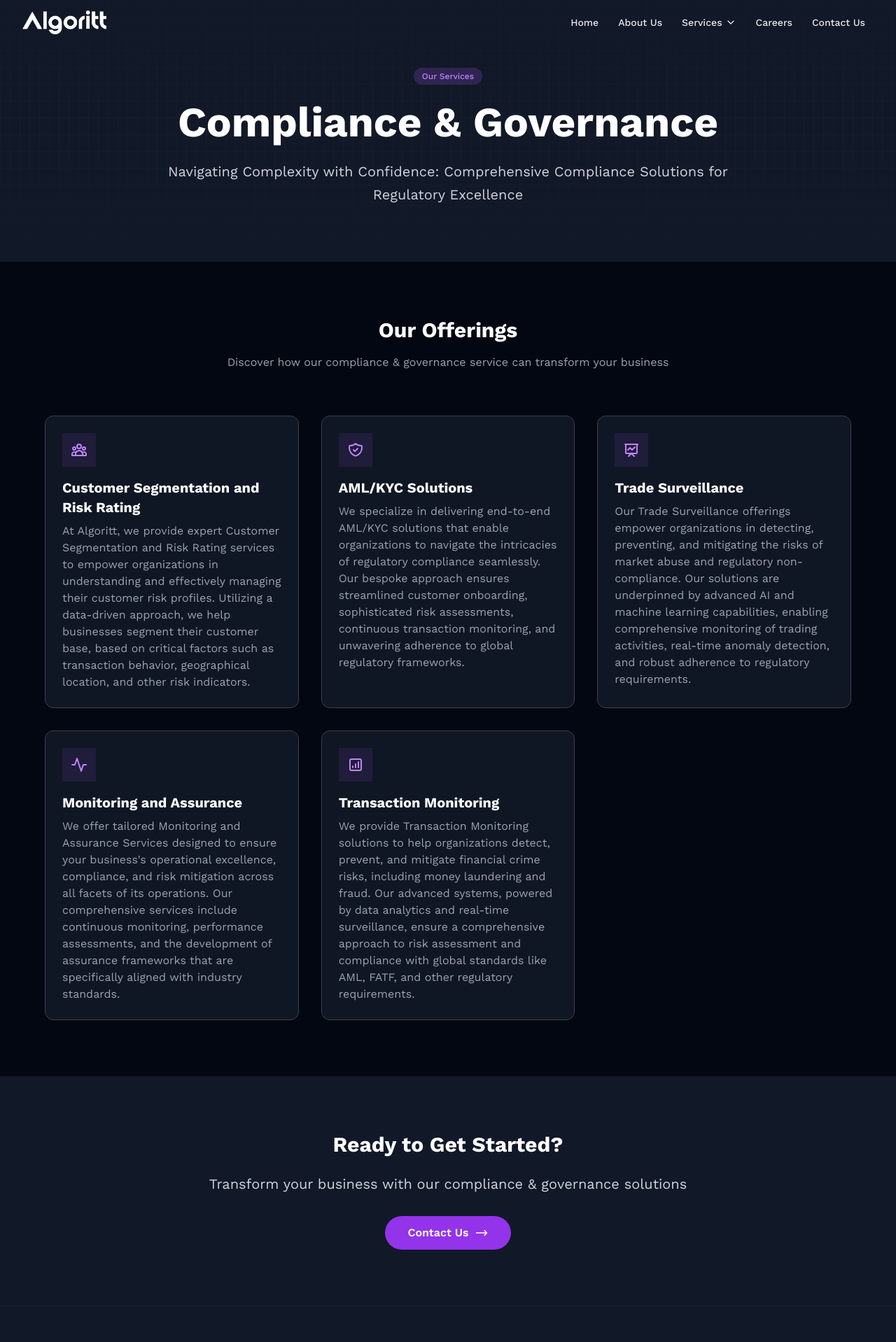
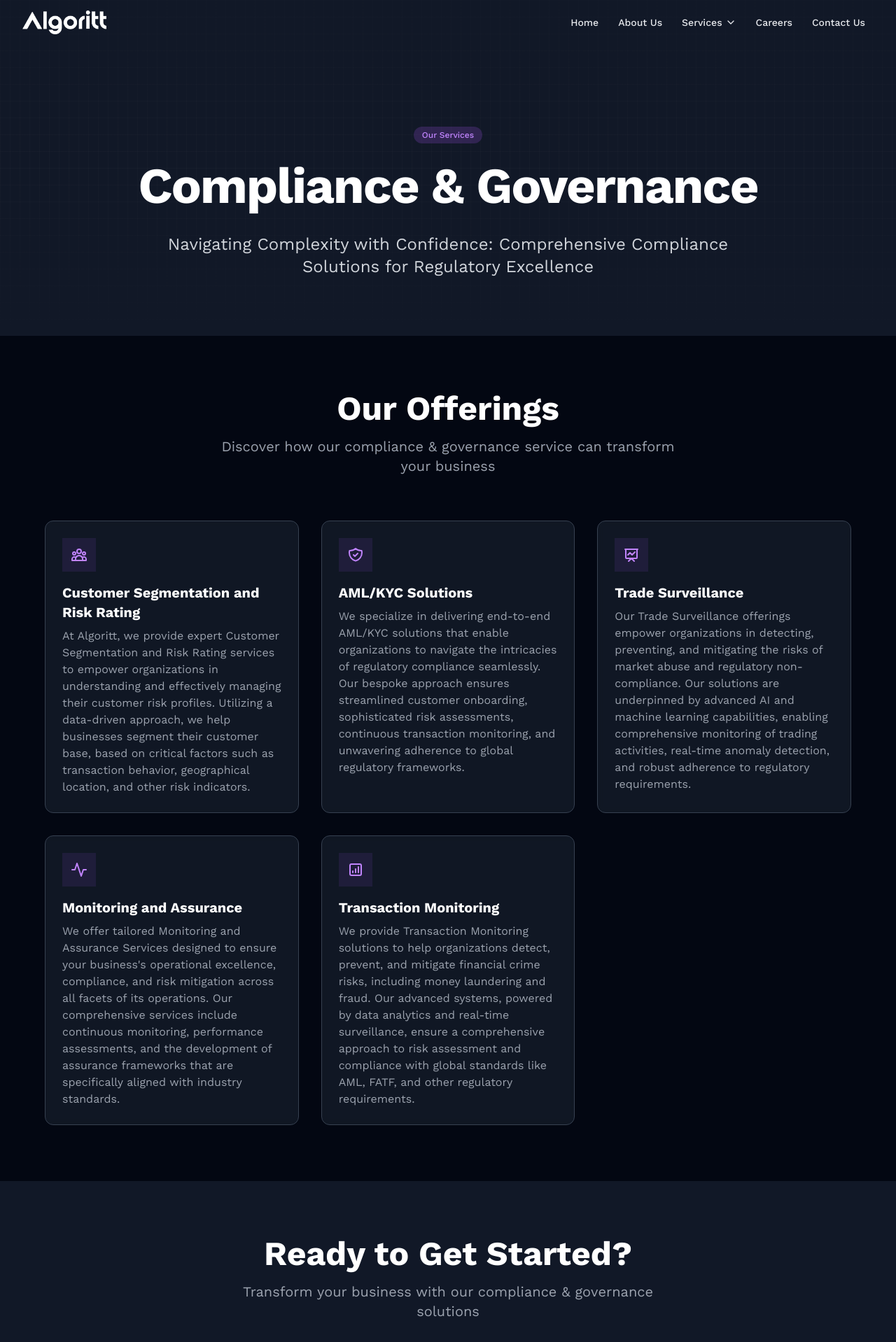
Before and after one commit to algoritt/algoritt-website, a Next.js app: page /services/compliance-governance in a window 1280 px wide. Shown: the top 1918 px of the page at 70% size. Built offline with nearby package versions, Linux system fonts and the light colour scheme.

Commit message:
refactor(hero): standardize hero sections across pages

```diff
--- a/app/careers/page.tsx
+++ b/app/careers/page.tsx
@@ -50,15 +50,21 @@ export default function CareersPage() {
   return (
     <main className="flex min-h-screen flex-col">
       {/* Hero Section with Pitch */}
-      <section className="relative w-full pt-24 md:pt-32 pb-20 bg-gray-900">
+      <section className="relative w-full min-h-[60vh] flex items-center justify-center pt-24 bg-gray-900">
         <div className="absolute inset-0 bg-[linear-gradient(to_right,#80808012_1px,transparent_1px),linear-gradient(to_bottom,#80808012_1px,transparent_1px)] bg-[size:14px_24px]" />
-        <div className="absolute inset-0 bg-gradient-to-b from-gray-900 via-transparent to-gray-900" />
+        <div className="absolute inset-0 bg-gradient-to-b from-gray-900/80 via-gray-900/40 to-gray-900" />
+
         <div className="container relative mx-auto px-4 sm:px-6 lg:px-8">
-          <div className="max-w-3xl">
-            <h1 className="text-5xl font-bold tracking-tight text-white sm:text-6xl mb-6">
-              Join Our Mission
+          <motion.div
+            initial={{ opacity: 0, y: 20 }}
+            animate={{ opacity: 1, y: 0 }}
+            transition={{ duration: 0.8 }}
+            className="max-w-4xl mx-auto text-center"
+          >
+            <h1 className="text-6xl md:text-7xl font-bold tracking-tight text-white mb-8">
+              Join Our <span className="text-purple-500">Mission</span>
             </h1>
-            <p className="text-xl text-gray-300 mb-8">
+            <p className="text-xl md:text-2xl text-gray-300 leading-relaxed mb-8">
               Together, we will navigate challenges, seize opportunities, and achieve milestones that propel both your career and our collective success. Join us in a journey of mutual growth and accomplishment
             </p>
             <Button variant="default" size="lg" className="bg-purple-600 hover:bg-purple-500">
@@ -66,7 +72,7 @@ export default function CareersPage() {
                 Explore Opportunities
               </Link>
             </Button>
-          </div>
+          </motion.div>
         </div>
       </section>
 
@@ -93,14 +99,24 @@ export default function CareersPage() {
       <section id="open-positions" className="py-20 bg-gray-50 dark:bg-gray-900 dark:text-white">
         <div className="container mx-auto px-4 sm:px-6 lg:px-8">
           <div className="max-w-7xl mx-auto">
+            <div className="text-center mb-8 md:mb-16">
               <motion.h2
                 initial={{ opacity: 0, y: 20 }}
                 whileInView={{ opacity: 1, y: 0 }}
                 transition={{ duration: 0.6 }}
-              className="text-4xl font-bold mb-12 text-center"
+                className="text-3xl md:text-4xl lg:text-5xl font-bold text-white mb-4"
               >
                 Open Positions
               </motion.h2>
+              <motion.p
+                initial={{ opacity: 0, y: 20 }}
+                whileInView={{ opacity: 1, y: 0 }}
+                transition={{ duration: 0.6, delay: 0.1 }}
+                className="text-gray-400 text-lg md:text-xl max-w-2xl mx-auto"
+              >
+                Join our team and be part of something extraordinary
+              </motion.p>
+            </div>
 
             {/* Department Filters */}
             <motion.div
--- a/app/contact/page.tsx
+++ b/app/contact/page.tsx
@@ -21,7 +21,7 @@ export default function ContactPage() {
   return (
     <main className="flex min-h-screen flex-col bg-gray-900 font-worksans">
       {/* Hero Section */}
-      <section className="relative w-full min-h-[40vh] flex items-center justify-center pt-24">
+      <section className="relative w-full min-h-[60vh] flex items-center justify-center pt-24">
         <div className="absolute inset-0 bg-[linear-gradient(to_right,#80808012_1px,transparent_1px),linear-gradient(to_bottom,#80808012_1px,transparent_1px)] bg-[size:14px_24px]" />
         <div className="absolute inset-0 bg-gradient-to-b from-gray-900/80 via-gray-900/40 to-gray-900" />
 
@@ -54,8 +54,8 @@ export default function ContactPage() {
               className="space-y-8"
             >
               <div>
-                <h2 className="text-3xl font-bold text-white mb-8">Contact Information</h2>
-                <p className="text-gray-300 mb-12">
+                <h2 className="text-3xl md:text-4xl lg:text-5xl font-bold text-white mb-4">Contact Information</h2>
+                <p className="text-gray-400 text-lg md:text-xl max-w-2xl mx-auto mb-8">
                   Ready to take the next step? Reach out to us through any of these channels or fill out the form.
                 </p>
               </div>
--- a/app/services/[service]/page.tsx
+++ b/app/services/[service]/page.tsx
@@ -51,24 +51,24 @@ export default function ServicePage() {
   return (
     <main className="min-h-screen bg-gray-900">
       {/* Hero Section */}
-      <section className="relative pt-24 pb-20">
+      <section className="relative w-full min-h-[60vh] flex items-center justify-center pt-24">
         <div className="absolute inset-0 bg-[linear-gradient(to_right,#80808012_1px,transparent_1px),linear-gradient(to_bottom,#80808012_1px,transparent_1px)] bg-[size:14px_24px]" />
         <div className="absolute inset-0 bg-gradient-to-b from-gray-900/80 via-gray-900/40 to-gray-900" />
 
         <div className="container relative mx-auto px-4 sm:px-6 lg:px-8">
           <motion.div
-            initial="hidden"
-            animate="visible"
-            variants={fadeIn}
+            initial={{ opacity: 0, y: 20 }}
+            animate={{ opacity: 1, y: 0 }}
+            transition={{ duration: 0.8 }}
             className="max-w-4xl mx-auto text-center"
           >
             <span className="inline-block px-3 py-1 rounded-full text-xs font-medium bg-purple-500/20 text-purple-400 mb-6">
               Our Services
             </span>
-            <h1 className="text-4xl md:text-5xl lg:text-6xl font-bold text-white mb-6">
+            <h1 className="text-6xl md:text-7xl font-bold tracking-tight text-white mb-8">
               {serviceData.title}
             </h1>
-            <p className="text-xl text-gray-300 leading-relaxed">
+            <p className="text-xl md:text-2xl text-gray-300 leading-relaxed">
               {serviceData.description}
             </p>
           </motion.div>
@@ -85,9 +85,9 @@ export default function ServicePage() {
             variants={container}
             className="max-w-6xl mx-auto"
           >
-            <div className="text-center mb-16">
-              <h2 className="text-3xl font-bold text-white mb-4">Our Offerings</h2>
-              <p className="text-gray-400 max-w-2xl mx-auto">
+            <div className="text-center mb-8 md:mb-16">
+              <h2 className="text-3xl md:text-4xl lg:text-5xl font-bold text-white mb-4">Our Offerings</h2>
+              <p className="text-gray-400 text-lg md:text-xl max-w-2xl mx-auto">
                 Discover how our {serviceData.title.toLowerCase()} service can transform your business
               </p>
             </div>
@@ -135,10 +135,10 @@ export default function ServicePage() {
             whileInView="visible"
             viewport={{ once: true }}
             variants={fadeIn}
-            className="max-w-4xl mx-auto text-center"
+            className="text-center mb-8 md:mb-16"
           >
-            <h2 className="text-3xl font-bold text-white mb-6">Ready to Get Started?</h2>
-            <p className="text-xl text-gray-300 mb-8">
+            <h2 className="text-3xl md:text-4xl lg:text-5xl font-bold text-white mb-4">Ready to Get Started?</h2>
+            <p className="text-gray-400 text-lg md:text-xl max-w-2xl mx-auto mb-8">
               Transform your business with our {serviceData.title.toLowerCase()} solutions
             </p>
             <Link
```
Lines whose indentation alone changed are shown as unchanged.
